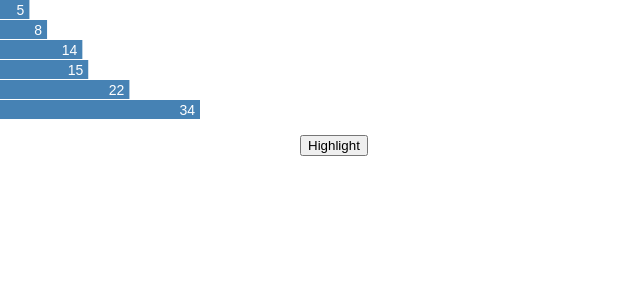
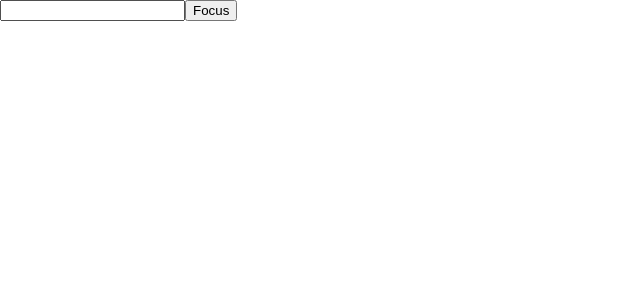
Before and after one commit to Ian8829/react16Egg, a React (Create React App) app: page / in a window 1280 px wide. Shown: the top 300 px of the page, without its empty margins (0-640 px from the left). Built offline with nearby package versions, Linux system fonts and the light colour scheme.

Commit message:
create a DOM ref using createRef in R16.3 3

```diff
--- a/src/bar.js
+++ b/src/bar.js
@@ -1,18 +1,26 @@
 import React, { Component } from 'react';
 import BarChart from './barChart';
 
+function FunctionalComponent() {
+  let inputRef = React.createRef();
+
+  function focus() {
+    inputRef.current.focus();
+  }
+
+  return (
+    <div>
+      <input ref={inputRef} />
+      <button onClick={focus}>Focus</button>
+    </div>
+  )
+}
+
 class Bar extends Component {
-  barChartRef = React.createRef();
-
-  highlightThird = () => {
-    this.barChartRef.current.highlight(3);
-  };
-
   render() {
     return (
       <div>
-        <BarChart data={[5, 8, 14, 15, 22, 34]} ref={this.barChartRef} />
-        <button onClick={this.highlightThird}>Highlight</button>
+        <FunctionalComponent />
       </div>
     )
   }
```
